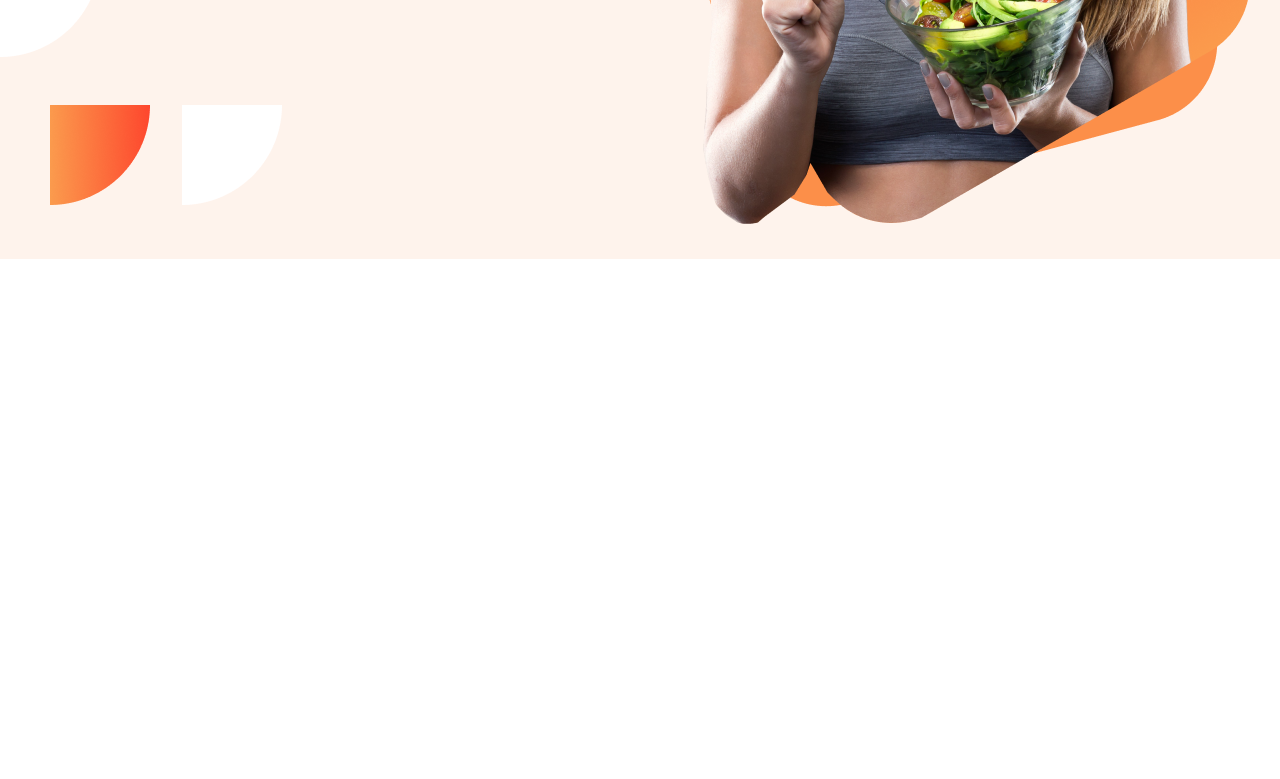
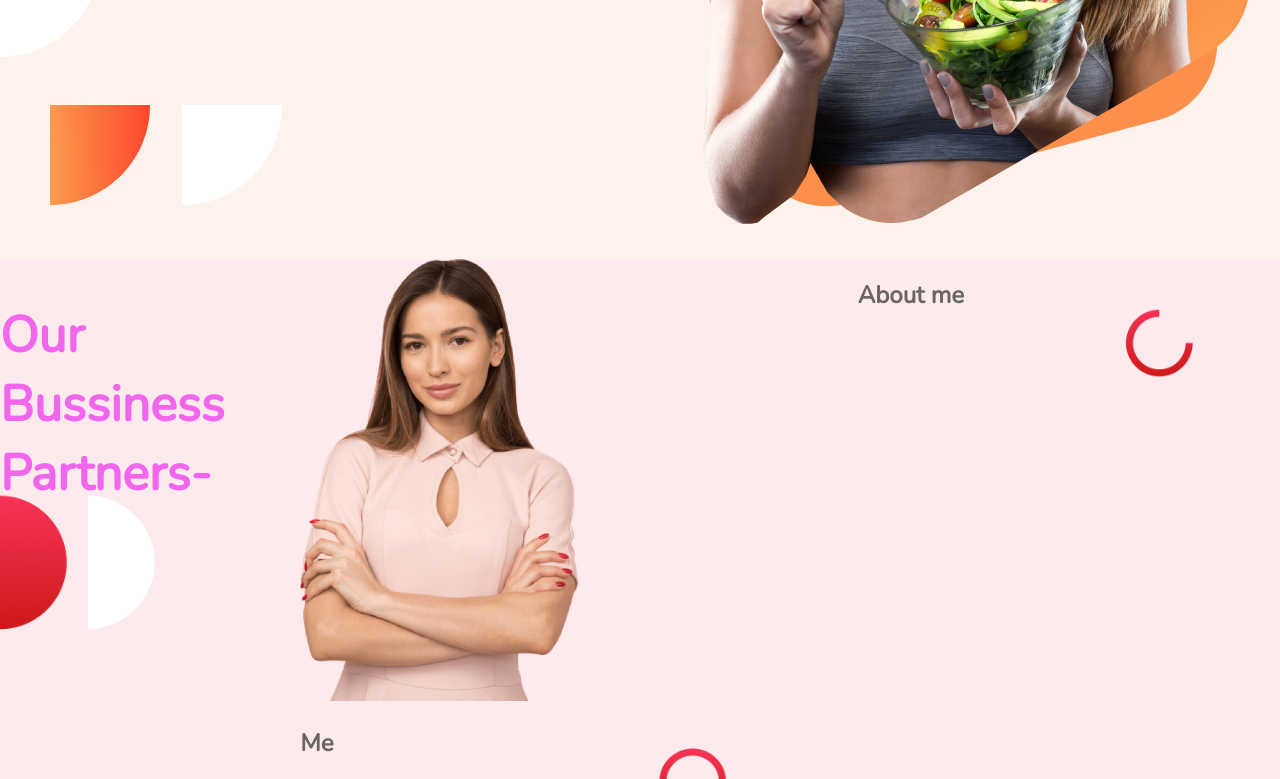
Before and after one commit to Ghostrixza/Food-Hero, a plain HTML site: page index.html in a window 1280 px wide. Shown: the part 495-1274 px from the top of the page. Before the commit the page ends 904 px from the top, so only its background shows below. Drawn offline with nearby package versions, Linux system fonts and the light colour scheme.

Commit message:
need to finish sec 2

```diff
--- a/index.html
+++ b/index.html
@@ -30,9 +30,16 @@
             <img id="fmveg" src="images/female veg.png" alt="">
         </div>
     </section>
+
     <section id="ssec">
-        <div>
-
+        <h1 id="prt">Our Bussiness Partners-</h1>
+        <div id="Me"></div>
+        <div id="imgdiv">
+            <img src="images/Person Image.png" alt="">
+            <h1>Me</h1>
+        </div>
+        <div id="sdiv">
+            <h1>About me</h1>
         </div>
     </section>
 
--- a/style.css
+++ b/style.css
@@ -2,6 +2,16 @@ body {
     font-family: 'Nunito', sans-serif;
     color: rgb(106, 102, 100);
     margin: 0;
+}
+
+#fdiv{
+    margin-top:  80px;
+    margin-left: 30px;
+}
+
+#fsec{
+    display: flex;
+    background-image: url(images/shapes/7.png);
 }
 
 #h1{
@@ -33,13 +43,25 @@ body {
     border-radius: 60px;
 }
 
-#fdiv{
-    margin-top:  80px;
-    margin-left: 30px;
+
+
+#ssec{
+    background-image: url(images/Frame\ 58.jpg);
+    background-size: cover;
+    position: absolute;
+    display: flex;
 }
 
-#fsec{
-    display: flex;
-    margin-bottom: 150px;
-    background-image: url(images/shapes/7.png);
+#sdiv{
+    width: 60%;
 }
+
+#imgdiv img{
+    width: 50%;
+
+}
+
+#prt{
+    font-size: 50px;
+    color: rgb(242, 101, 237);
+}
```
Also changed, not shown: images/Frame 58.jpg (added), images/Person Image.png (added), images/he.png (added), images/she.png (added).
